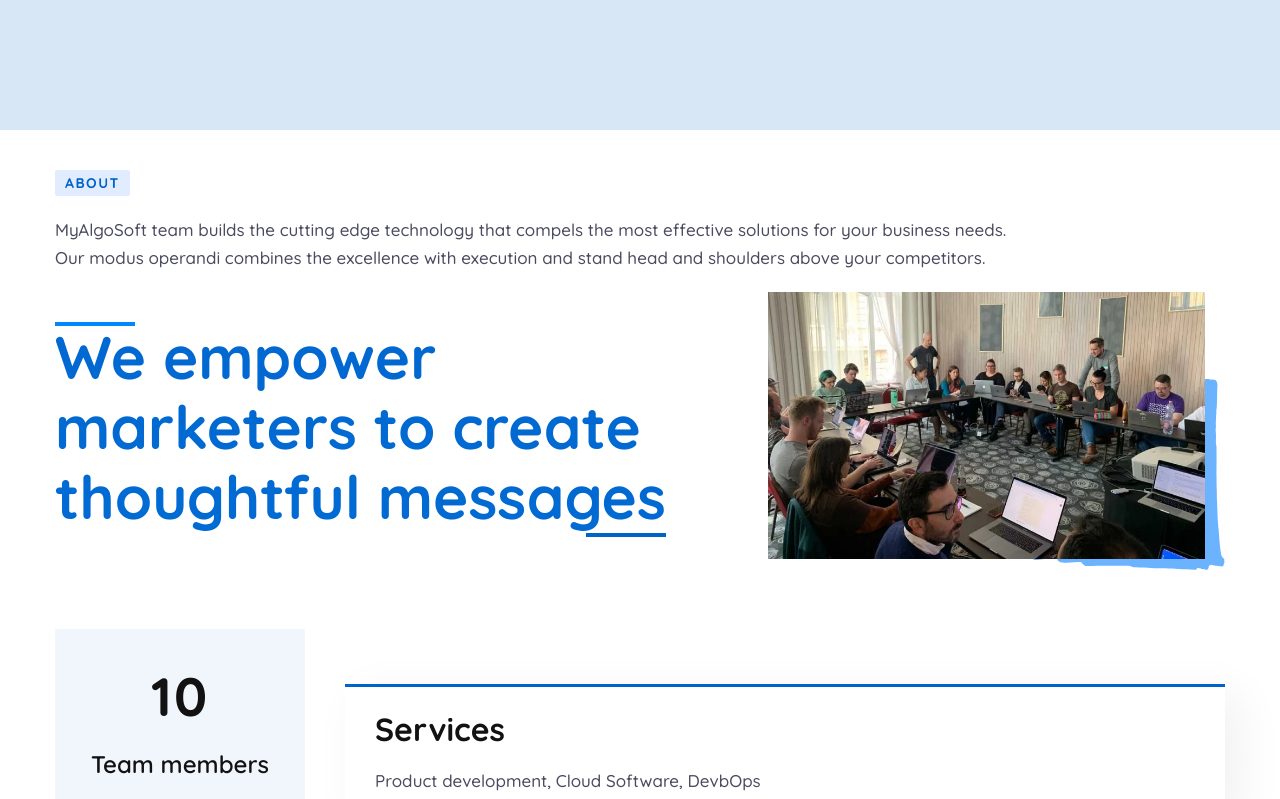
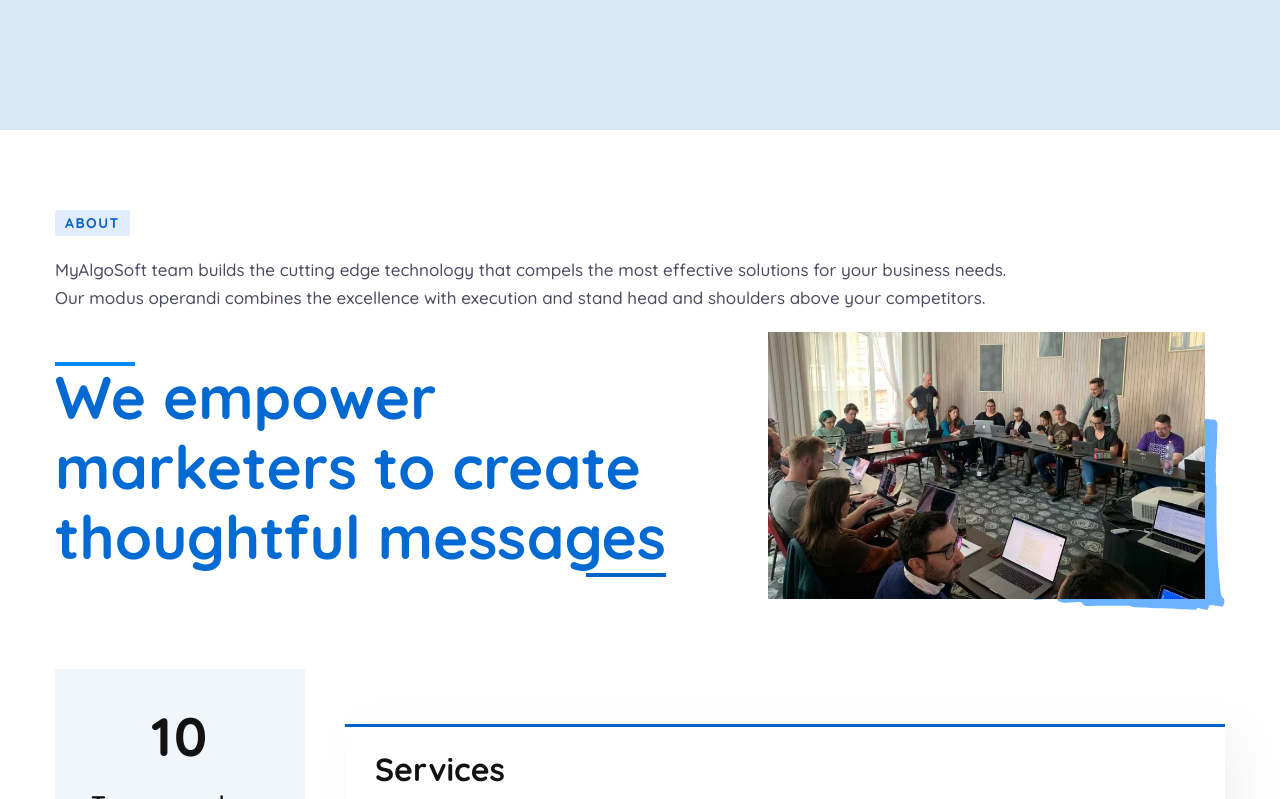
Before and after one commit to AJITSINHSolanki/website_2024, a Next.js app: page / in a window 1280 px wide. Shown: the part 1161-1960 px from the top of the page. Built offline with nearby package versions, Linux system fonts and the light colour scheme.

Commit message:
About and Technology - CSS

```diff
--- a/src/components/aboutUs/index.js
+++ b/src/components/aboutUs/index.js
@@ -33,12 +33,14 @@ const AboutUs = () => {
 
   return (
     <div className="container">
+
       <div
         id="about-us"
         ref={myRef}
         className={`about_section fade-in ${isVisible ? 'active' : ''}`}
       >
-        <div style={{ paddingTop: '40px' }}>
+         {/* <div style={{ paddingTop: '40px', minHeight: '40px' }}></div> */}
+        <div style={{ paddingTop: '80px' }}>
           <p className="sub_title">ABOUT</p>
           <p className="about_text">
             <span>
--- a/src/components/ourTechStack/index.js
+++ b/src/components/ourTechStack/index.js
@@ -50,7 +50,7 @@ const OurTechStack = () => {
       id="our-tech-stack"
       className={`our_techstack_section  fade-in ${isVisible ? 'active' : ''}`}
     >
-      <div style={{ paddingTop: '40px', minHeight: '40px' }}></div>
+      <div style={{ paddingTop: '50px', minHeight: '50px' }}></div>
       <div className="container">
         <p className="main_title">
           Our Tech <span>Stack</span>
--- a/src/components/services/index.js
+++ b/src/components/services/index.js
@@ -54,6 +54,7 @@ const Services = () => {
       id="services"
       className={`services_section fade-in ${isVisible ? 'active' : ''}`}
     >
+      <div style={{ paddingTop: '40px', minHeight: '40px' }}></div>
       <div className="container">
         <p className="main_title">
           Our Services & <span>Products</span>
```
